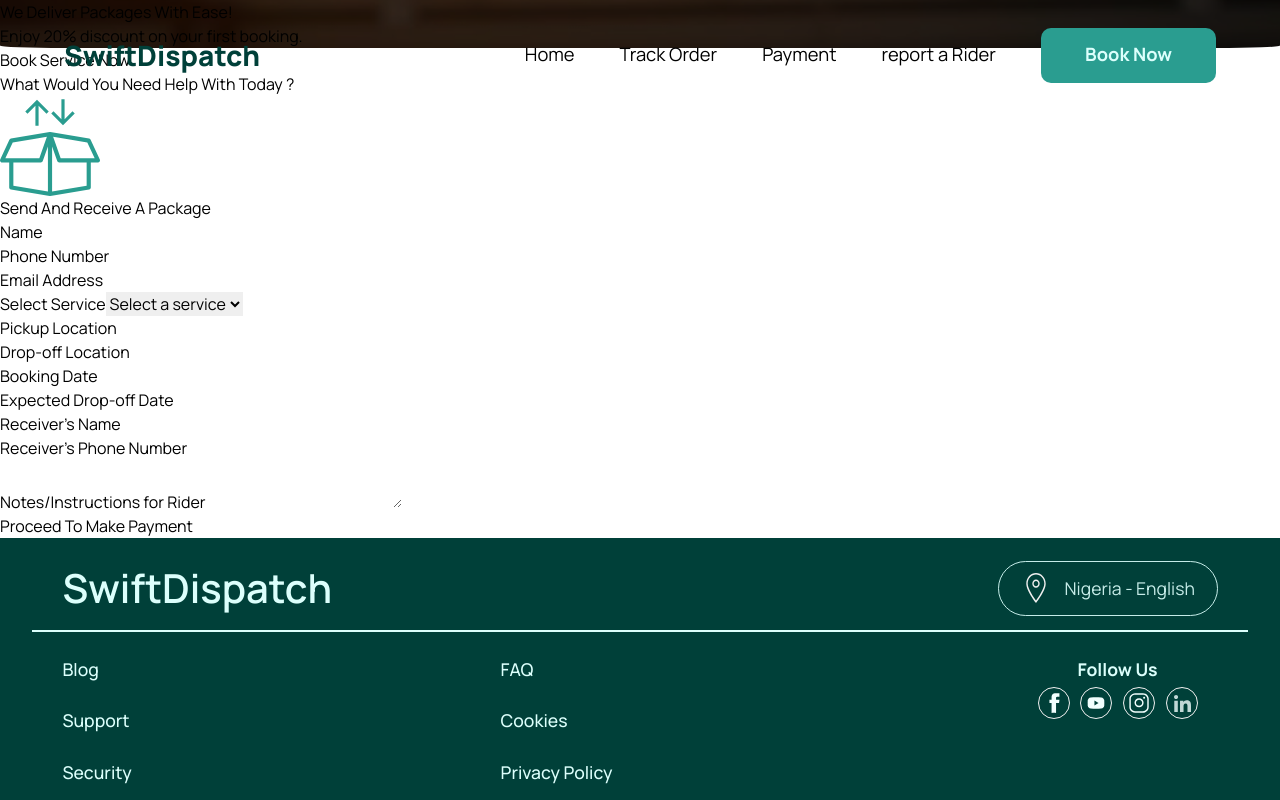
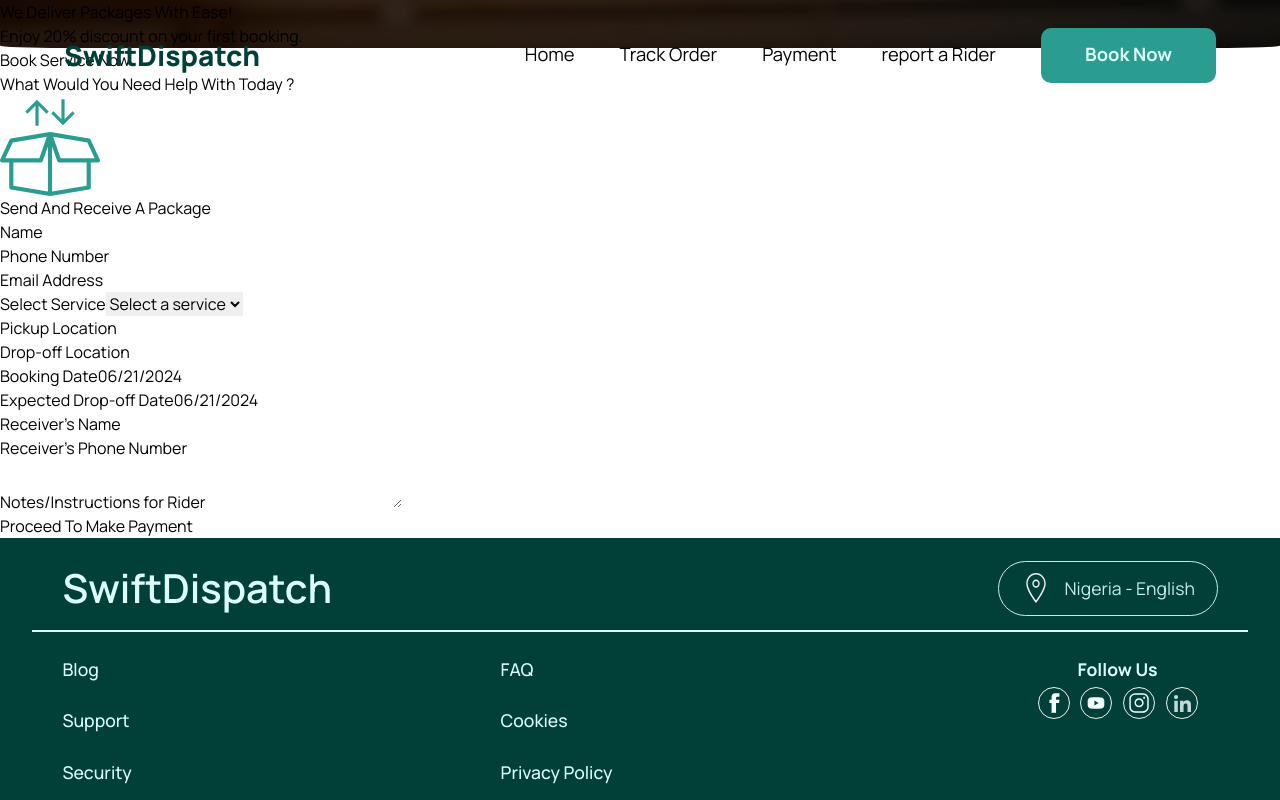
Before and after one commit to ovie012/Swift-Dispatch-Project, a React (Vite) app: page /Book in a window 1280 px wide. Shown: the top 800 px of the page. Built offline with nearby package versions, Linux system fonts and the light colour scheme.

Commit message:
book now page done

```diff
--- a/src/App.css
+++ b/src/App.css
@@ -1747,7 +1747,6 @@
 
 /* book styling */
 .bookbg {
-background-image: url("/BP--Image-Dispatch-Rider-Web.png");
 border-bottom-left-radius: 5% ;
   border-bottom-right-radius: 5%;
 }
--- a/src/Book.jsx
+++ b/src/Book.jsx
@@ -10,7 +10,12 @@
     <>
       {/* <Header /> */}
       <div className="w-full h-full">
-        <div className="bookbg w-full lg:h-[100vh] h-96 bg-cover bg-center">
+        <div
+          className="bookbg w-full lg:h-[100vh] h-96 bg-cover bg-center"
+          style={{
+            backgroundImage: "url('/BP--Image-Dispatch-Rider-Web.png')",
+          }}
+        >
           <div className="text-white top-20 text-shadow-default lg:left-[100px] lg:w-[60%] w-full relative items-center lg:items-start flex flex-col gap-5">
             <h1 className="lg:text-[60px] text-[20px] font-extrabold tracking-wide leading-20">
               We Deliver Packages With Ease!
@@ -21,7 +26,7 @@
           </div>
         </div>
 
-        <div className="relative  flex flex-col lg:gap-15 gap-[1.5rem] lg:mx-20 mx-10 ">
+        <div className="relative  flex flex-col lg:gap-15 gap-[1.5rem] w-[90%] mx-auto ">
           <div className="flex flex-col gap-14">
             <div className="flex flex-col gap-2  relative top-[2rem]">
               <h1 className="lg:text-[30px] text-[20px] font-bold text-[#004039] ">
--- a/src/Footer.jsx
+++ b/src/Footer.jsx
@@ -1,5 +1,4 @@
-
-function Footer () {
+function Footer() {
   return (
     <>
       <footer>
@@ -44,6 +43,6 @@
       </footer>
     </>
   );
-};
+}
 
 export default Footer;
--- a/src/Form.jsx
+++ b/src/Form.jsx
@@ -1,55 +1,60 @@
 import React, { useState } from "react";
 import DatePicker from "react-datepicker";
 import "react-datepicker/dist/react-datepicker.css";
+import { format } from "date-fns";
 
 const Form = () => {
-  const [bookingDate, setBookingDate] = useState(null);
-  const [expectedDropOffDate, setExpectedDropOffDate] = useState(null);
+   const [bookingDate, setBookingDate] = useState(new Date());
+   const [expectedDropOffDate, setExpectedDropOffDate] = useState(new Date());
+
+   const formatDate = (date) => {
+     return format(date, "yyyy-MM-dd");
+   };
 
   return (
     <div className="  flex ">
-      <form className="bg-white  rounded-lg  w-full  ">
+      <form className="bg-white  rounded-lg  w-full">
         <div className="flex flex-col lg:flex-row items-center justify-between">
           {/* Name */}
-          <div className="mb-4 flex flex-col gap-2 md:w-full lg:w-[45%] ">
+          <div className="mb-4 flex flex-col gap-2 w-full lg:w-[45%] ">
             <label className="block text-[#262626] text-[10px] lg:text-[20px]">
               Name
             </label>
             <input
               type="text"
-              className="w-full px-40 lg:py-3 py-2 border border-[#004039] rounded-lg focus:outline-none focus:ring-2 focus:ring-green-600"
+              className="w-full px-2 lg:px-4 lg:py-3 py-2 border border-[#004039] rounded-lg focus:outline-none focus:ring-2 focus:ring-green-600"
             />
           </div>
 
           {/* Phone Number */}
-          <div className="mb-4 flex flex-col gap-2 md:w-full lg:w-[45%]">
+          <div className="mb-4 flex flex-col gap-2 w-full lg:w-[45%]">
             <label className="block text-[#262626] text-[10px] lg:text-[20px]">
               Phone Number
             </label>
             <input
               type="text"
-              className="w-full  px-40 lg:py-3 py-2  border border-[#004039] rounded-lg focus:outline-none focus:ring-1 focus:ring-green-600"
+              className="w-full px-2 lg:px-4 lg:py-3 py-2  border border-[#004039] rounded-lg focus:outline-none focus:ring-1 focus:ring-green-600"
             />
           </div>
         </div>
         <div className="flex  flex-col lg:flex-row items-center justify-between">
           {/* Email Address */}
-          <div className="mb-4 flex flex-col gap-2  md:w-full lg:w-[45%] ">
+          <div className="mb-4 flex flex-col gap-2 w-full lg:w-[45%] ">
             <label className="block text-[#262626] text-[10px] lg:text-[20px]">
               Email Address
             </label>
             <input
               type="text"
-              className="w-full  px-40 lg:py-3 py-2  border border-[#004039] rounded-lg focus:outline-none focus:ring-1 focus:ring-green-600"
+              className="w-full px-2 lg:px-4 lg:py-3 py-2  border border-[#004039] rounded-lg focus:outline-none focus:ring-1 focus:ring-green-600"
             />
           </div>
 
           {/* Select Service */}
-          <div className="mb-4 flex flex-col gap-2  md:w-full lg:w-[45%]">
+          <div className="mb-4 flex flex-col gap-2 w-full lg:w-[45%]">
             <label className="block text-[#262626] text-[10px] lg:text-[20px]">
               Select Service
             </label>
-            <select className="w-full  px-40 lg:py-3 py-2  border border-[#004039] rounded-lg focus:outline-none focus:ring-1 focus:ring-green-600">
+            <select className="w-full px-2 px-4 lg:py-3 py-2  border border-[#004039] rounded-lg focus:outline-none focus:ring-1 focus:ring-green-600">
               <option value="">Select a service</option>
               <option value="service1">Service 1</option>
               <option value="service2">Service 2</option>
@@ -65,7 +70,7 @@
             </label>
             <input
               type="text"
-              className="w-full  lg:px-40 px-20 lg:py-3 py-2  border border-[#004039] rounded-lg focus:outline-none focus:ring-1 focus:ring-green-600"
+              className="w-full  lg:px-4 px-2 lg:py-3 py-2  border border-[#004039] rounded-lg focus:outline-none focus:ring-1 focus:ring-green-600"
             />
           </div>
 
@@ -76,7 +81,7 @@
             </label>
             <input
               type="text"
-              className="w-full  lg:px-40 px-20 lg:py-3 py-2  border border-[#004039] rounded-lg focus:outline-none focus:ring-1 focus:ring-green-600"
+              className="w-full  lg:px-4 px-2 lg:py-3 py-2  border border-[#004039] rounded-lg focus:outline-none focus:ring-1 focus:ring-green-600"
             />
           </div>
         </div>
@@ -89,8 +94,8 @@
             <DatePicker
               selected={bookingDate}
               onChange={(date) => setBookingDate(date)}
-              className="w-full  lg:px-40 px-20 lg:py-3 py-2  border border-[#004039] rounded-lg focus:outline-none focus:ring-1 focus:ring-green-600"
-              Text="Select booking date"
+              className="w-full  lg:px-4 px-2 lg:py-3 py-2  border border-[#004039] rounded-lg focus:outline-none focus:ring-1 focus:ring-green-600"
+              placeholderText={formatDate(new Date())}
             />
           </div>
 
@@ -102,8 +107,8 @@
             <DatePicker
               selected={expectedDropOffDate}
               onChange={(date) => setExpectedDropOffDate(date)}
-              className="w-full  lg:px-40 px-20 lg:py-3 py-2  border border-[#004039] rounded-lg focus:outline-none focus:ring-1 focus:ring-green-600"
-              Text="Select expected drop-off date"
+              className="w-full  lg:px-4 px-2 lg:py-3 py-2  border border-[#004039] rounded-lg focus:outline-none focus:ring-1 focus:ring-green-600"
+              placeholderText={formatDate(new Date())}
             />
           </div>
         </div>
@@ -115,7 +120,7 @@
             </label>
             <input
               type="text"
-              className="w-full  lg:px-40 px-20 lg:py-3 py-2  border border-[#004039] rounded-lg focus:outline-none focus:ring-1 focus:ring-green-600"
+              className="w-full  lg:px-4 px-2 lg:py-3 py-2  border border-[#004039] rounded-lg focus:outline-none focus:ring-1 focus:ring-green-600"
             />
           </div>
 
@@ -126,7 +131,7 @@
             </label>
             <input
               type="text"
-              className="w-full lg:px-40 px-20 lg:py-3 py-2  border border-[#004039] rounded-lg focus:outline-none focus:ring-1 focus:ring-green-600"
+              className="w-full lg:px-4 px-2 lg:py-3 py-2  border border-[#004039] rounded-lg focus:outline-none focus:ring-1 focus:ring-green-600"
             />
           </div>
         </div>
@@ -136,14 +141,14 @@
           <label className="block text-[#262626] text-[10px] lg:text-[20px]">
             Notes/Instructions for Rider
           </label>
-          <textarea className="w-full  px-40 lg:py-3 py-3  border border-[#004039] rounded-lg focus:outline-none focus:ring-1 focus:ring-green-600"></textarea>
+          <textarea className="w-full px-2 lg:px-4 lg:py-3 py-3  border border-[#004039] rounded-lg focus:outline-none focus:ring-1 focus:ring-green-600"></textarea>
         </div>
 
         {/* Submit Button */}
         <div className="text-center mt-10 mb-10 lg:mb-20 w-full">
           <button
             type="submit"
-            className="bg-[#2A9D90] text-white font-bold text-[10px] lg:text-[20px]  lg:px-40 px-[7rem]  lg:py-3 py-2 rounded-lg hover:bg-green-700 focus:outline-none focus:ring-1 focus:ring-green-600"
+            className="bg-[#2A9D90] text-white font-bold text-[10px] lg:text-[20px]  lg:px-[re8m] px-[7rem]  lg:py-3 py-3 rounded-lg hover:bg-green-700 focus:outline-none focus:ring-1 focus:ring-green-600"
           >
             Proceed To Make Payment
           </button>
```
Also changed, not shown: src/LandingPage.jsx (+56 -14 lines). Lines whose indentation alone changed are shown as unchanged.
